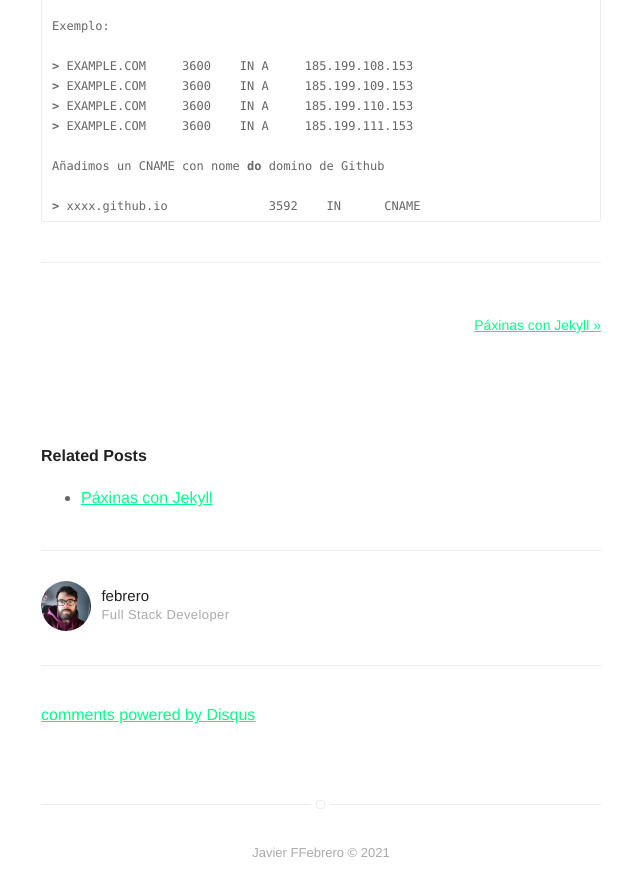
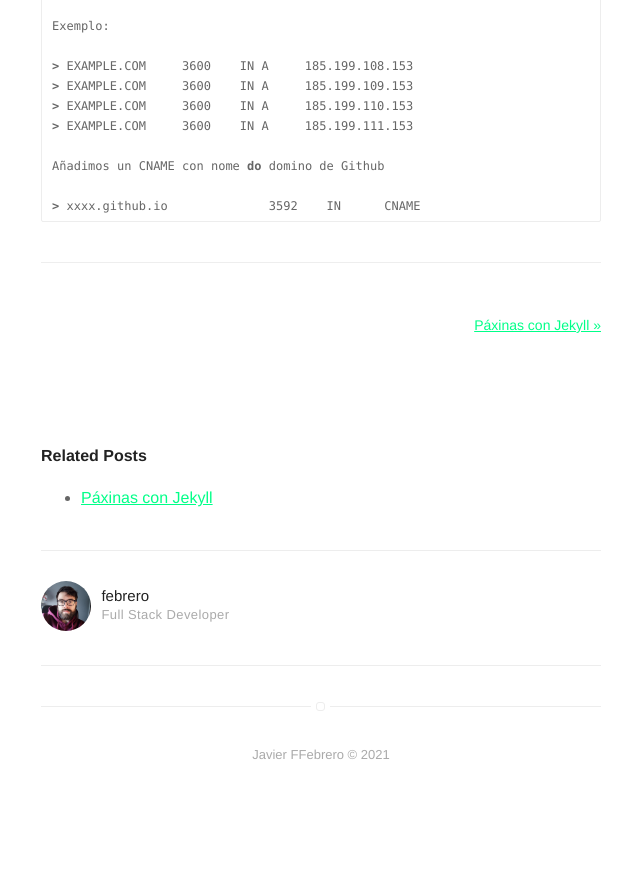
Before and after one commit to fdezfebrero/febrero.github.io, a Jekyll site: the page built from _posts/2021-07-24-aloxar-web-con-github.markdown, in a window 1280 px wide and 900 px high, scrolled down 2826 px. Shown: the top 896 px of the window, without its empty margins (319-959 px from the left). Built offline with Jekyll 4.4.1, drawn with Linux system fonts in a browser that asks for light colours; comment, search, counter and statistics services are not loaded; after the commit the page ends 3628 px from its top, so only the background shows below that; some of the changed lines change nothing that is shown.

Commit message:
eliminamos disqus

```diff
--- a/_config.yml
+++ b/_config.yml
@@ -31,7 +31,7 @@ permalink: /:title/
 # if you don't want comments in your posts, leave categories empty
 disqus:
   shortname:  # enter this from your disqus account
-  categories: [blog, project] # only show disqus for posts that have these categories
+  categories: [] # only show disqus for posts that have these categories
 
 # if you don't have any of social below, comment the line
 # facebook:
```
